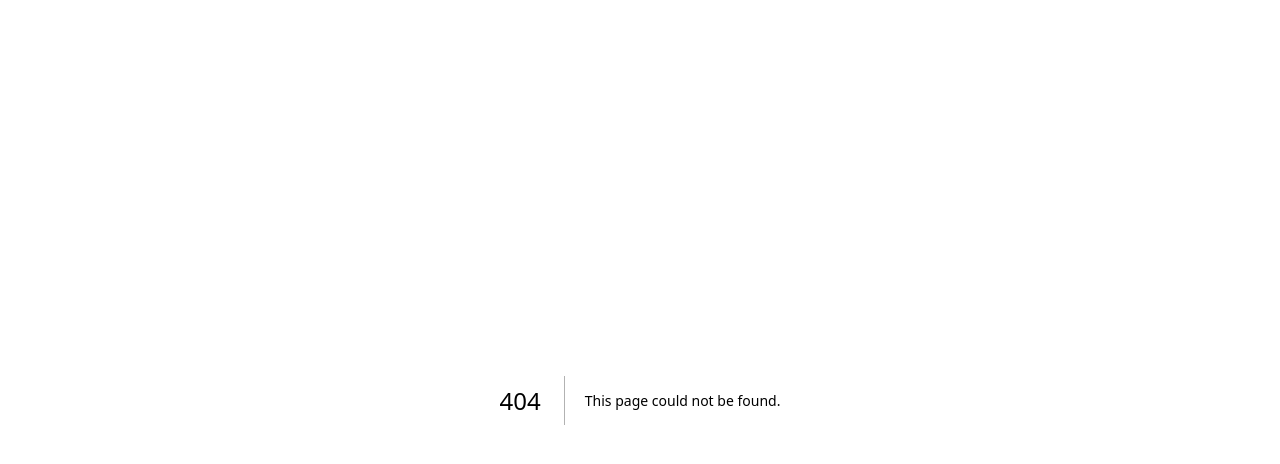
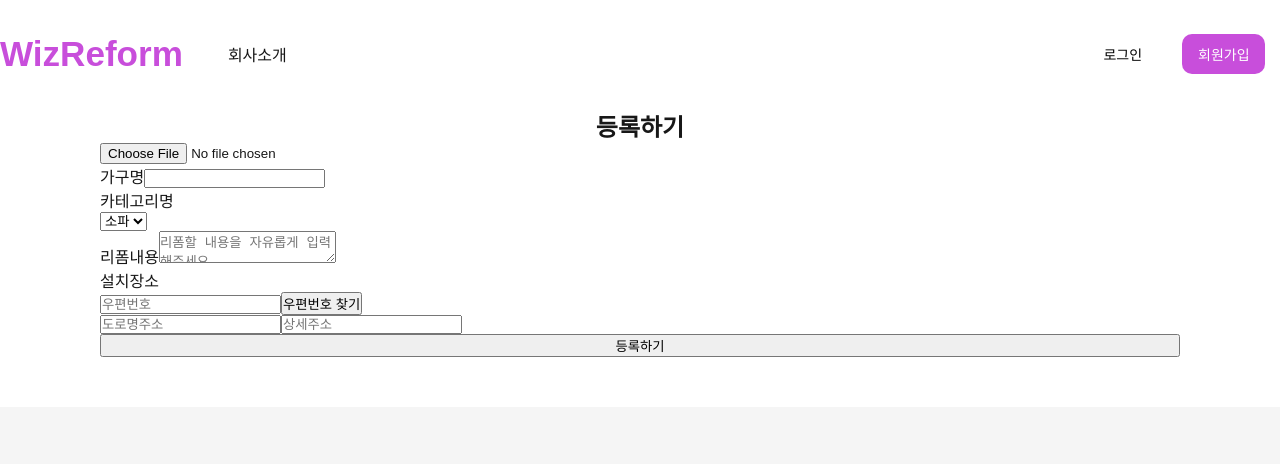
Before and after one commit to TomHoon/reform-wiz, a Next.js app: page /write in a window 1280 px wide. Before the commit this address had no page. Shown: the top 464 px of the page. Built offline with nearby package versions, Linux system fonts and the light colour scheme.

Commit message:
feat: boardWrite Style 작업전

```diff
--- /dev/null
+++ b/app/write/layout.jsx
@@ -0,0 +1,16 @@
+import Header from "@/common/molecules/header/Header";
+import Footer from "@/common/molecules/footer/Footer";
+import C_1280 from "@/common/pages/C_1280";
+
+
+export default function ListLayout({ children }) {
+ return (
+  <>
+   <C_1280>
+    <Header />
+    {children}
+   </C_1280>
+   <Footer />
+  </>
+ );
+}
--- /dev/null
+++ b/app/write/page.jsx
@@ -0,0 +1,48 @@
+import styles from '@/styles/write/Write.module.scss'
+
+export default async function Write() {
+
+ return (
+  <div className={styles.writeContainer}>
+   <h2>등록하기</h2>
+   <ul>
+    <li>
+     <input type="file" name="" id="" />
+    </li>
+    <li className={styles.writeItem}>
+     <label htmlFor="">가구명</label>
+     <input type="text" name="" id="" />
+    </li>
+    <li className={styles.writeItem}>
+     <label htmlFor="">카테고리명</label>
+     <div className={styles.selectWrapper}>
+      <select name="" id="" className={styles.categorySelect}>
+       <option value="소파">소파</option>
+       <option value="소파">소파</option>
+       <option value="소파">소파</option>
+       <option value="소파">소파</option>
+       <option value="소파">소파</option>
+      </select>
+     </div>
+    </li>
+    <li className={styles.writeItem}>
+     <label htmlFor="">리폼내용</label>
+     <textarea name="" id="" placeholder="리폼할 내용을 자유롭게 입력해주세요"></textarea>
+    </li>
+    <li>
+     <label htmlFor="">설치장소</label>
+     <div className={styles.addressWrapper}>
+      <div className={styles.addressNumArea}>
+       <input type="text" name="" id="" placeholder="우편번호" />
+       <button>우편번호 찾기</button>
+      </div>
+      <input type="text" name="" id="" placeholder="도로명주소" />
+      <input type="text" name="" id="" placeholder="상세주소" />
+     </div>
+    </li>
+   </ul>
+
+   <button>등록하기</button>
+  </div>
+ );
+}
--- /dev/null
+++ b/styles/write/Write.module.scss
@@ -0,0 +1,12 @@
+.writeContainer {
+ display: flex;
+ flex-direction: column;
+ max-width: 1080px;
+ margin: 0 auto;
+
+
+
+ h2 {
+  text-align: center;
+ }
+}
```
